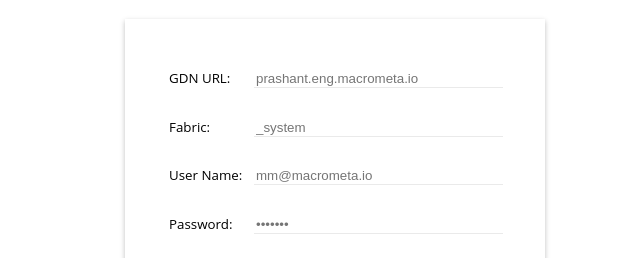
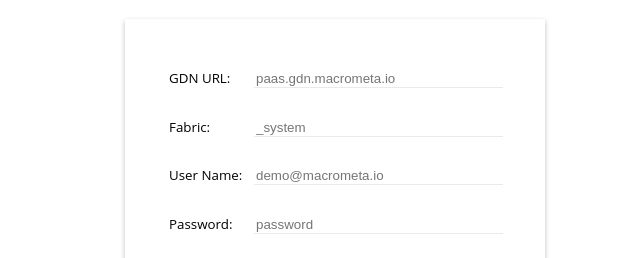
Before and after one commit to Macrometacorp/demo-realtime-log-analytics, a website: page index.html in a window 1280 px wide. Shown: the part 242-500 px from the top of the page, 305-945 px from the left. Drawn offline with nearby package versions, Linux system fonts and the light colour scheme.

Commit message:
Setting gdn details

```diff
--- a/index.html
+++ b/index.html
@@ -14,13 +14,13 @@
         <div class="center"><img src="./logo-moc-blue.png" /></div>
         <h1 class="center main-header">Real-Time Log Analytics</h1>
         <div id="form-container" class="center">
-            <div class="log-form center"><!-- Start login form paas.gdn.macrometa.io demo@macrometa.io-->
+            <div class="log-form center"><!-- Start login form -->
                 <form>
                     <div id="msg"></div>
-                    <div><span>GDN URL:</span><input value="prashant.eng.macrometa.io" id="gdnUrl" type="text" title="GDN URL" placeholder="GDN URL"/></div>
+                    <div><span>GDN URL:</span><input value="paas.gdn.macrometa.io" id="gdnUrl" type="text" title="GDN URL" placeholder="GDN URL"/></div>
                     <div><span>Fabric:</span><input value="_system" id="fabric" type="text" title="Fabric" placeholder="Fabric"/></div>
-                    <div><span>User Name:</span><input value="mm@macrometa.io" id="email" type="text" title="User Name" placeholder="User Name" /></div>
-                    <div><span>Password:</span><input value="Test123" id="password" type="password" title="Password" placeholder="password"/></div>
+                    <div><span>User Name:</span><input value="demo@macrometa.io" id="email" type="text" title="User Name" placeholder="User Name" /></div>
+                    <div><span>Password:</span><input value="" id="password" type="password" title="Password" placeholder="password"/></div>
                    <input type="button" id="publishbtn" onclick="start()" value="Publish"/>
                 </form>
             </div><!-- End login form -->
```
